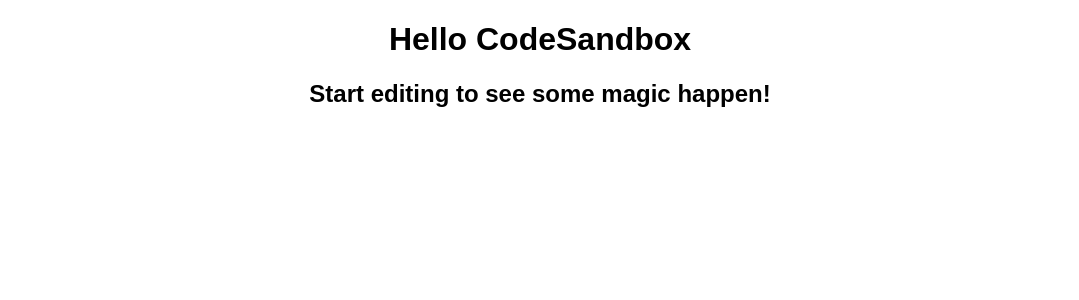
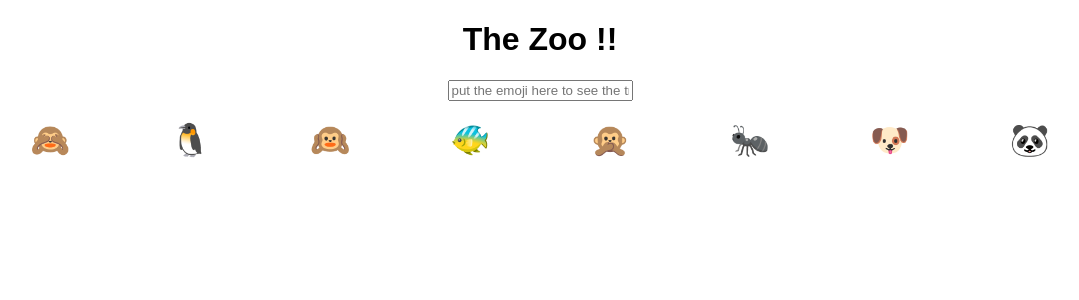
Before and after one commit to JuvitaSaini09/Animal-Interpreter, a React (Create React App) app: page / in a window 1280 px wide. Shown: the top 300 px of the page, without its empty margins (100-1179 px from the left). Built offline with nearby package versions, Linux system fonts and the light colour scheme.

Commit message:
initial commit

```diff
--- a/src/App.js
+++ b/src/App.js
@@ -1,10 +1,44 @@
 import "./styles.css";
+import React, { useState } from "react";
+const animalDictionary = {
+  "🙈": " See-No-Evil Monkey",
+  "🐧": " Penguin",
+  "🙉": "Hear-No-Evil Monkey",
+  "🐠": "Tropical Fish",
+  "🙊": "Speak-No-Evil Monkey",
+  "🐜": "Ant",
+  "🐶": "Dog Face",
+  "🐼": "Panda Face"
+};
+var arrayOfEmoji = Object.keys(animalDictionary);
 
 export default function App() {
+  const [input, newInput] = useState("");
+
+  //update the Value of useState by taking key from user
+  function inputHandler(event) {
+    if (animalDictionary[event.target.value] === undefined) {
+      newInput("Emoji not found !!");
+    } else {
+      var userInput = event.target.value;
+      newInput(animalDictionary[userInput]);
+    }
+  }
   return (
     <div className="App">
-      <h1>Hello CodeSandbox</h1>
-      <h2>Start editing to see some magic happen!</h2>
+      <h1>The Zoo !!</h1>
+      <input
+        id="userInput"
+        placeholder="put the emoji here to see the translation"
+        onChange={inputHandler}
+      ></input>
+
+      <h2>{input}</h2>
+      <div class="animals">
+        {arrayOfEmoji.map(function (item) {
+          return <span class="animal">{item}</span>;
+        })}{" "}
+      </div>
     </div>
   );
 }
--- a/src/styles.css
+++ b/src/styles.css
@@ -2,3 +2,9 @@
   font-family: sans-serif;
   text-align: center;
 }
+.animals {
+  font-size: 2rem;
+}
+.animal {
+  padding: 20px 50px;
+}
```
